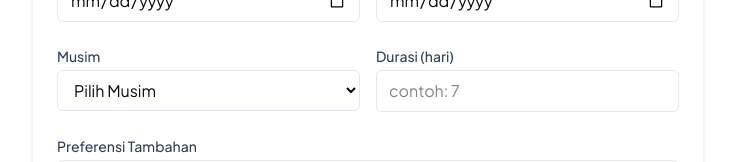
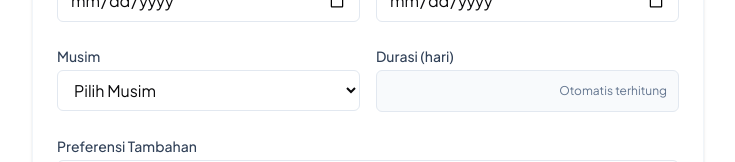
Before and after one commit to adinfahru/travelmate, a Next.js app: page /new-checklist in a window 1280 px wide. Shown: the part 902-1064 px from the top of the page, without its empty margins (272-1007 px from the left). Built offline with nearby package versions, Linux system fonts and the light colour scheme; no server answers; sample sign-in values are in the browser's storage.

Commit message:
feat: add calculate duration trip

```diff
--- a/app/new-checklist/ChecklistForm.tsx
+++ b/app/new-checklist/ChecklistForm.tsx
@@ -31,10 +31,45 @@ function SubmitButton() {
 
 export default function ChecklistForm({ templateType }: { templateType?: string }) {
   const [error, setError] = useState<string | null>(null);
+  const [startDate, setStartDate] = useState<string>('');
+  const [endDate, setEndDate] = useState<string>('');
+  const [duration, setDuration] = useState<number>(0);
   const [, startTransition] = useTransition();
   const router = useRouter();
+
+  // Calculate duration when dates change
+  const calculateDuration = (start: string, end: string) => {
+    if (start && end) {
+      const startDateObj = new Date(start);
+      const endDateObj = new Date(end);
+
+      // Calculate difference in days
+      const diffTime = Math.abs(endDateObj.getTime() - startDateObj.getTime());
+      const diffDays = Math.ceil(diffTime / (1000 * 60 * 60 * 24)) + 1; // +1 to include the start day
+
+      return diffDays > 0 ? diffDays : 0;
+    }
+    return 0;
+  };
+
+  // Update duration when dates change
+  const handleDateChange = (type: 'start' | 'end', value: string) => {
+    if (type === 'start') {
+      setStartDate(value);
+      setDuration(calculateDuration(value, endDate));
+    } else {
+      setEndDate(value);
+      setDuration(calculateDuration(startDate, value));
+    }
+  };
+
   const handleFormAction = async (formData: FormData) => {
     setError(null);
+
+    // Add calculated duration to form data if needed
+    if (startDate && endDate && duration > 0) {
+      formData.set('duration', duration.toString());
+    }
 
     startTransition(async () => {
       const result = await createChecklist(formData);
@@ -98,8 +133,7 @@ export default function ChecklistForm({ templateType }: { templateType?: string
           />
         </div>
 
-        <div className="grid grid-cols-1 md:grid-cols-2 gap-4">
-          <div>
+        <div className="grid grid-cols-1 md:grid-cols-2 gap-4">          <div>
             <label htmlFor="startDate" className="block text-sm font-medium text-slate-700 mb-1">
               Tanggal Mulai
             </label>
@@ -109,6 +143,8 @@ export default function ChecklistForm({ templateType }: { templateType?: string
               name="startDate"
               className="w-full px-3 py-2 border border-slate-200 rounded-md focus:outline-none focus:ring-2 focus:ring-black"
               required
+              value={startDate}
+              onChange={(e) => handleDateChange('start', e.target.value)}
             />
           </div>
 
@@ -122,6 +158,8 @@ export default function ChecklistForm({ templateType }: { templateType?: string
               name="endDate"
               className="w-full px-3 py-2 border border-slate-200 rounded-md focus:outline-none focus:ring-2 focus:ring-black"
               required
+              value={endDate}
+              onChange={(e) => handleDateChange('end', e.target.value)}
             />
           </div>
         </div>
@@ -143,20 +181,24 @@ export default function ChecklistForm({ templateType }: { templateType?: string
               <option value="dry">Kemarau</option>
             </select>
           </div>
-
             <div>
             <label htmlFor="duration" className="block text-sm font-medium text-slate-700 mb-1">
               Durasi (hari)
             </label>
+            <div className="relative">
               <input
                 type="number"
                 id="duration"
                 name="duration"
                 min="1"
-              placeholder="contoh: 7"
-              className="w-full px-3 py-2 border border-slate-200 rounded-md focus:outline-none focus:ring-2 focus:ring-black"
-              required
+                value={duration || ''}
+                className="w-full px-3 py-2 border border-slate-200 rounded-md bg-slate-50 focus:outline-none focus:ring-1 focus:ring-slate-300"
+                readOnly
               />
+              <div className="absolute right-3 top-1/2 -translate-y-1/2 text-xs text-slate-500">
+                Otomatis terhitung
+              </div>
+            </div>
           </div>
         </div>
 
```
Lines whose indentation alone changed are shown as unchanged.
